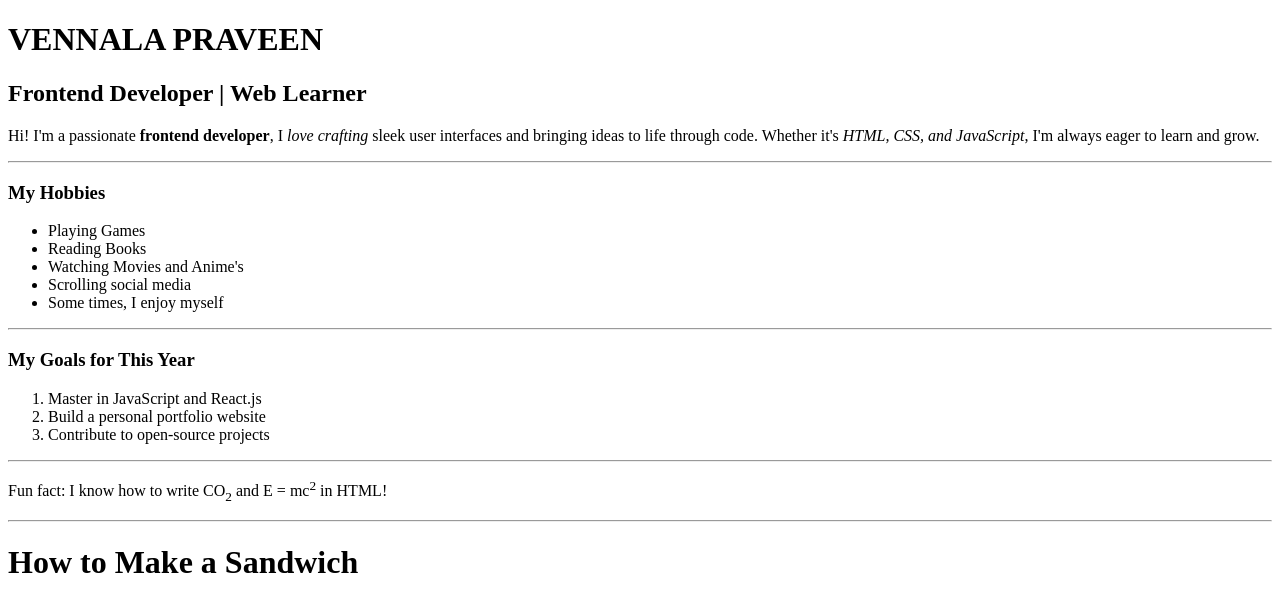
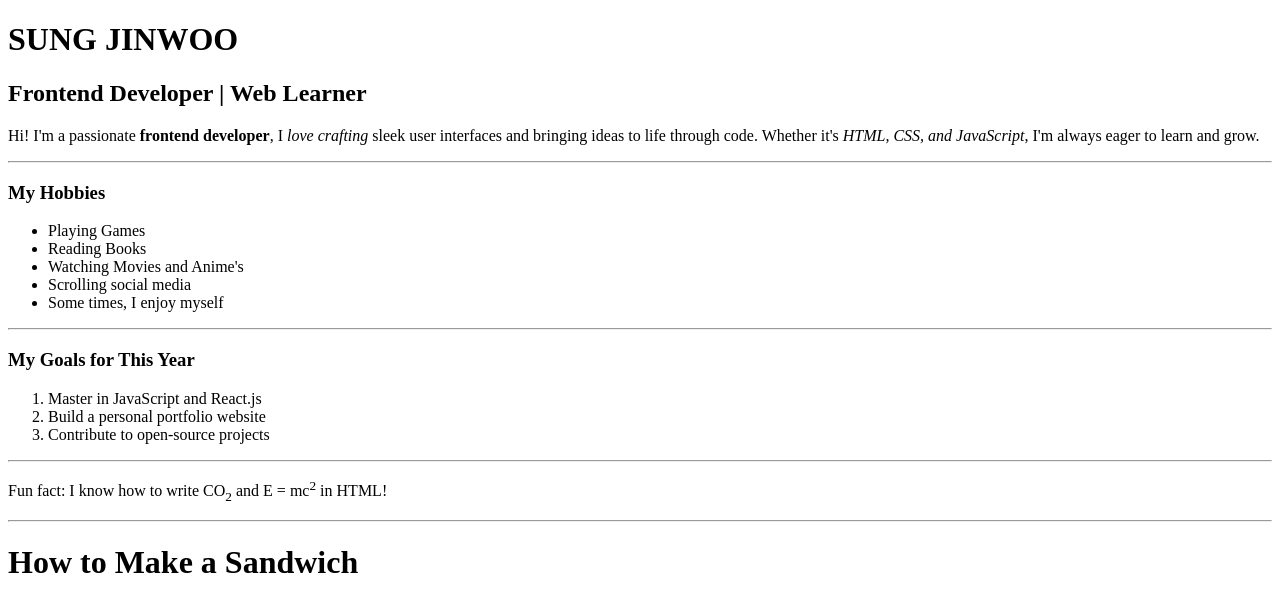
Before and after one commit to vennala-praveen/Web_Dev_With_Vibe-coding, a plain HTML site: page Task1/index.html in a window 1280 px wide. Shown: the top 599 px of the page. Drawn offline with Linux system fonts and the light colour scheme.

Commit message:
commited some files

```diff
--- a/Task1/index.html
+++ b/Task1/index.html
@@ -6,7 +6,7 @@
     <title>My Personal Profile</title>
 </head>
 <body>
-    <h1>VENNALA PRAVEEN</h1>
+    <h1>SUNG JINWOO</h1>
 
     <h2> Frontend Developer | Web Learner</h2>
 
```
